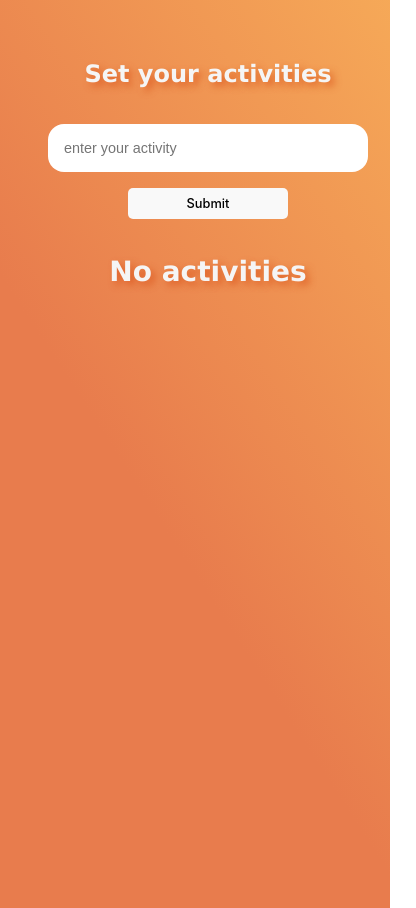
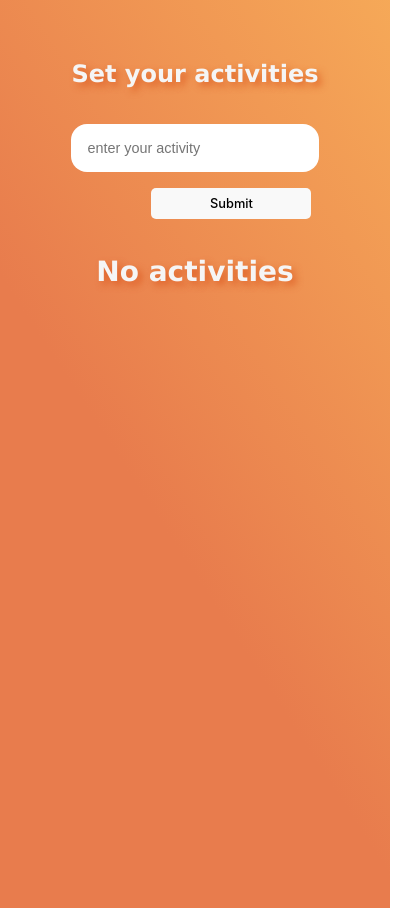
Before and after one commit to Denybix/my-todo-list, a React (Vite) app: page / in a window 390 px wide. Shown: the whole page, 416 px wide, since content can reach past the window. Built offline with nearby package versions, Linux system fonts and the light colour scheme.

Commit message:
Update Commit

```diff
--- a/src/todo.css
+++ b/src/todo.css
@@ -176,12 +176,6 @@ button:active {
         font-size: 24px;
     }
 
-    .form-input {
-        gap: 1rem;
-        flex-direction: column;
-        width: 20rem;
-    }
-
     .form-input input {
         font-size: 0.9rem;
     }
```
